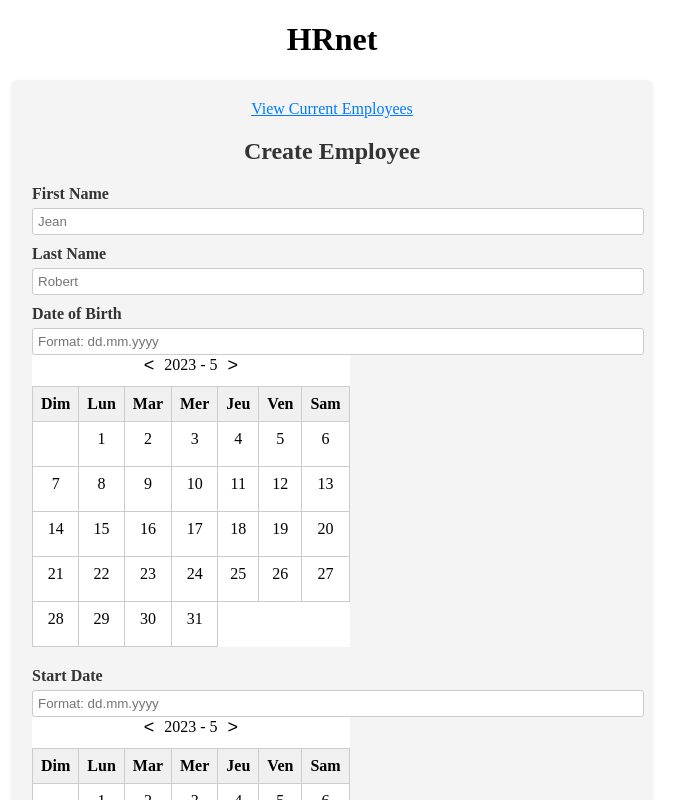
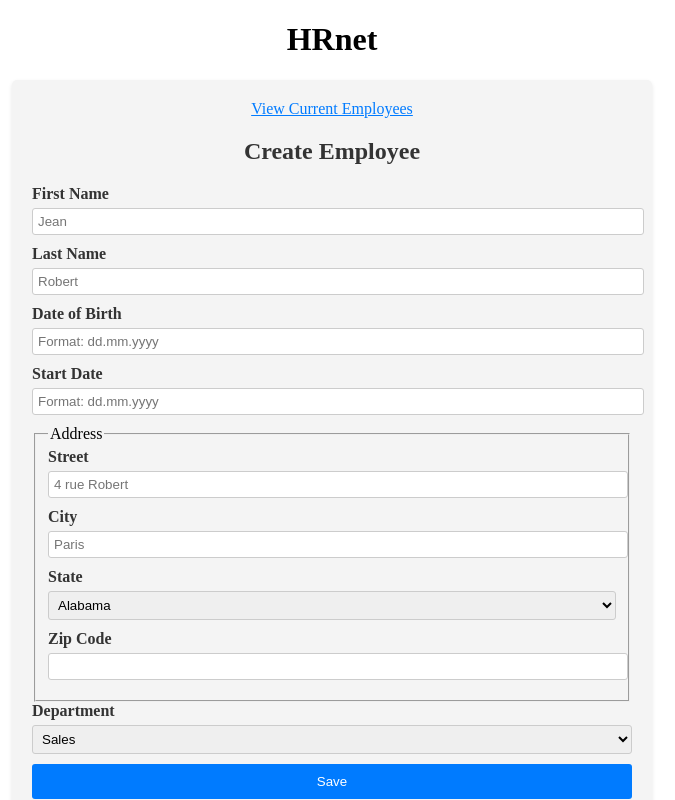
Before and after one commit to rogerK2RK/P14_RETITA_Roger, a React (Create React App) app: page / in a window 1280 px wide. Shown: the top 800 px of the page, without its empty margins (308-983 px from the left). Built offline with nearby package versions, Linux system fonts and the light colour scheme.

Commit message:
date affichage on click

```diff
--- a/src/components/DateInput/DateInput.js
+++ b/src/components/DateInput/DateInput.js
@@ -8,6 +8,7 @@ const caretDownIcon = '\u25BC'; // Unicode for ▼
 const DatePicker = (props) => {
   const currentDate = new Date();
   // const states = props.states;
+  // const [isCalendarActive, setCalendarActive] = useState(false);
   const [selectedDate, setSelectedDate] = useState('');
   const [showCalendar, setShowCalendar] = useState(false);
   const [showYears, setShowYears] = useState(false);
@@ -21,7 +22,8 @@ const DatePicker = (props) => {
     // Event listener to detect clicks outside the bx-date div
     const handleClickOutside = (event) => {
       if (bxDateRef.current && !bxDateRef.current.contains(event.target)) {
-        setShowCalendar(false);
+        // setShowCalendar(false);
+        // setCalendarActive(false);
       }
     };
 
@@ -43,6 +45,7 @@ const DatePicker = (props) => {
 
   const toggleCalendar = () => {
     setShowCalendar(!showCalendar);
+    // setCalendarActive(!isCalendarActive);
   };
 
   const toggleYears = () => {
@@ -156,10 +159,10 @@ const DatePicker = (props) => {
         // onChange={handleDateChange}
         placeholder="Format: dd.mm.yyyy"
         onFocus={toggleCalendar}
-        //onBlur={toggleCalendar}
+        // onBlur={toggleCalendar}
       />
-      {
-        <div className={styles["bx-date"]}  ref={bxDateRef} >
+      { showCalendar ? (
+        <div className={styles['bx-date']}  ref={bxDateRef} >
           <div className={styles['calendar-header']}>
             <button className={styles['prev-button']} onClick={prevMonth}>&lt;</button>
             <span className={styles['month-year']} onClick={toggleYears}>{`${year} - ${month + 1}`}</span>
@@ -194,7 +197,7 @@ const DatePicker = (props) => {
             </table>
           )}
         </div>
-      }
+      ):''}
     </div>
   );
 };
--- a/src/components/DateInput/styles.module.css
+++ b/src/components/DateInput/styles.module.css
@@ -7,13 +7,18 @@
 }
 
 .bx-date {
+    /* display: none; */
     display: inline-block;
-    /* position: absolute; */
-    position: relative;
+    position: absolute;
+    /* position: relative; */
     left: 0px;
     right: -10px;
     background-color: #FFF;
 }
+
+/* .active {
+    display: block ! important;
+} */
 
 .calendar-header {
     display: flex;
```
